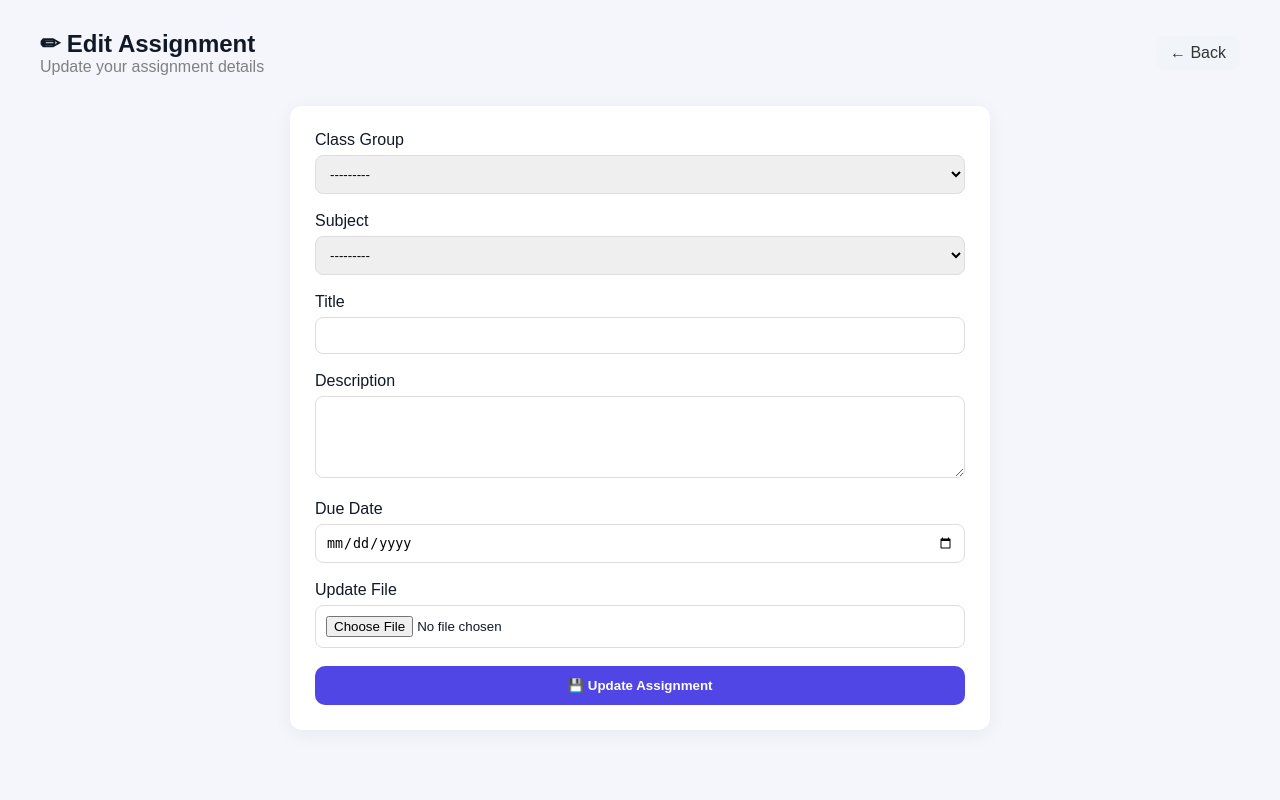
After one commit to Bibash02/Smart-Attendance-System, a Django app: template templates/edit_assignment.html in a window 1280 px wide. The commit adds this page. Run offline with Django 5.2, Linux system fonts and the light colour scheme; the template is opened without the code that fills it: values that come from a table or form of the project are taken from there, others are empty; parts of the project's set-up code (start-up, migrations or seed data) failed here and were passed over.

Commit message:
add edit assignment page

```diff
--- a/attendance/urls.py
+++ b/attendance/urls.py
@@ -31,6 +31,8 @@ urlpatterns = [
     # path('teacher/add-student/<int:group_id>/', add_student_to_group, name='add_student_to_group'),
     path('teacher/report/<int:group_id>/', attendance_report, name='report'),
     path('teacher/add-assignment/', add_assignment, name='add_assignment'),
+    path('assignment/edit/<int:id>/', edit_assignment, name='edit_assignment'),
+    path('assignment/delete/<int:id>/', delete_assignment, name='delete_assignment'),
 
     path('student/dashboard', student_dashboard, name='student_dashboard'),
     path('student/attendance', student_attendance, name='student_attendance'),
--- /dev/null
+++ b/templates/edit_assignment.html
@@ -0,0 +1,119 @@
+{% load static %}
+<!DOCTYPE html>
+<html lang="en">
+<head>
+    <meta charset="UTF-8">
+    <title>Edit Assignment</title>
+    <link rel="stylesheet" href="{% static 'css/teacher.css' %}">
+
+    <style>
+        .form-container {
+            max-width: 700px;
+            margin: 30px auto;
+            background: #fff;
+            padding: 25px;
+            border-radius: 12px;
+            box-shadow: 0 4px 20px rgba(0,0,0,0.05);
+        }
+
+        .form-group {
+            margin-bottom: 18px;
+        }
+
+        .form-group label {
+            font-weight: 500;
+            margin-bottom: 6px;
+            display: block;
+        }
+
+        .form-control {
+            width: 100%;
+            padding: 10px;
+            border-radius: 8px;
+            border: 1px solid #ddd;
+        }
+
+        .submit-btn {
+            background: #4f46e5;
+            color: white;
+            padding: 12px;
+            width: 100%;
+            border-radius: 10px;
+            border: none;
+            font-weight: 600;
+            cursor: pointer;
+        }
+
+        .back-btn {
+            text-decoration: none;
+            background: #f1f5f9;
+            padding: 8px 14px;
+            border-radius: 8px;
+            color: #333;
+        }
+    </style>
+</head>
+
+<body>
+
+<div class="container">
+    <main class="main-content">
+
+        <!-- Header -->
+        <div style="display:flex; justify-content:space-between; align-items:center;">
+            <div>
+                <h2>✏ Edit Assignment</h2>
+                <p style="color:gray;">Update your assignment details</p>
+            </div>
+
+            <a href="{% url 'teacher_dashboard' %}" class="back-btn">
+                ← Back
+            </a>
+        </div>
+
+        <!-- Form -->
+        <div class="form-container">
+            <form method="POST" enctype="multipart/form-data">
+                {% csrf_token %}
+
+                <div class="form-group">
+                    <label>Class Group</label>
+                    {{ form.class_group }}
+                </div>
+
+                <div class="form-group">
+                    <label>Subject</label>
+                    {{ form.subject }}
+                </div>
+
+                <div class="form-group">
+                    <label>Title</label>
+                    {{ form.title }}
+                </div>
+
+                <div class="form-group">
+                    <label>Description</label>
+                    {{ form.description }}
+                </div>
+
+                <div class="form-group">
+                    <label>Due Date</label>
+                    {{ form.due_date }}
+                </div>
+
+                <div class="form-group">
+                    <label>Update File</label>
+                    {{ form.file }}
+                </div>
+
+                <button type="submit" class="submit-btn">
+                    💾 Update Assignment
+                </button>
+            </form>
+        </div>
+
+    </main>
+</div>
+
+</body>
+</html>
```
Also changed, not shown: attendance/views.py (+22 -0 lines), templates/teacher_dashboard.html (+21 -26 lines).
